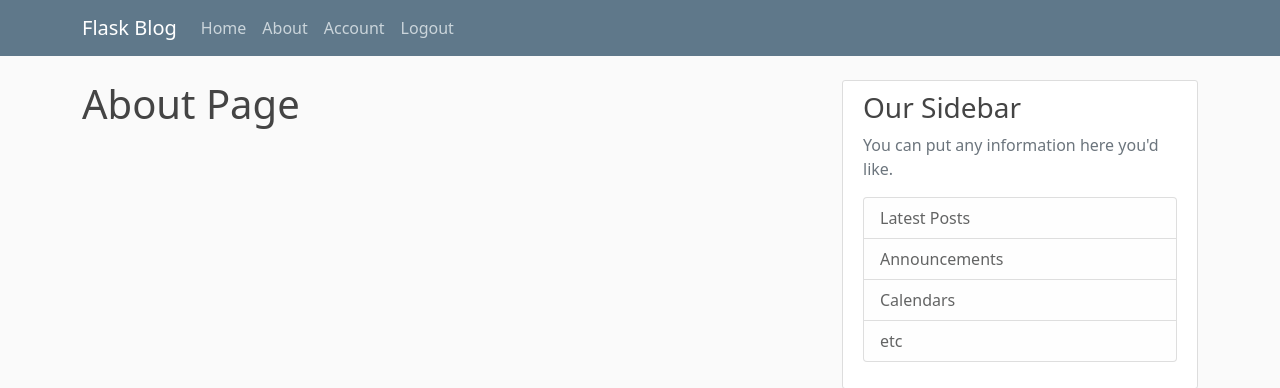
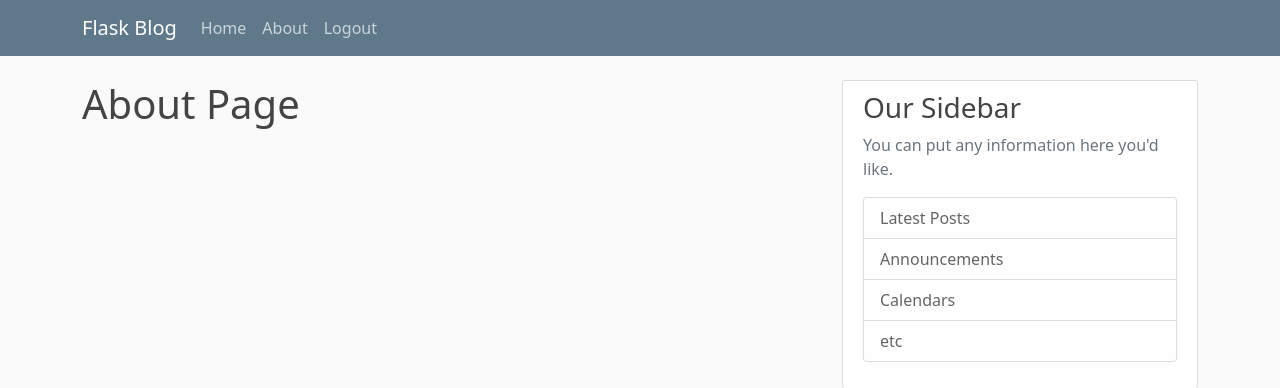
Before and after one commit to lewisstevenmackenzie/Glen-Lyon-Group-Project, a Flask app: page /about in a window 1280 px wide. Shown: the top 388 px of the page. Run offline with Flask 2, Linux system fonts and the light colour scheme; the visitor is signed in with stand-in values (Sample User, id 1).

Commit message:
removed account

```diff
--- a/fit4all/templates/layout.html
+++ b/fit4all/templates/layout.html
@@ -32,7 +32,6 @@
             <!-- Navbar Right Side -->
             <div class="navbar-nav">
               {% if current_user.is_authenticated %}
-                <a class="nav-item nav-link" href="{{ url_for('account') }}">Account</a>
                 <a class="nav-item nav-link" href="{{ url_for('logout') }}">Logout</a>
               {% else %}
                 <a class="nav-item nav-link" href="{{ url_for('login') }}">Login</a>
```
